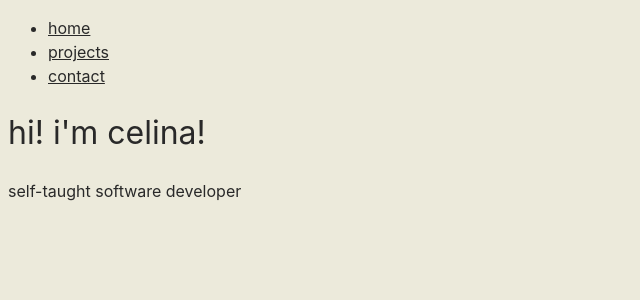
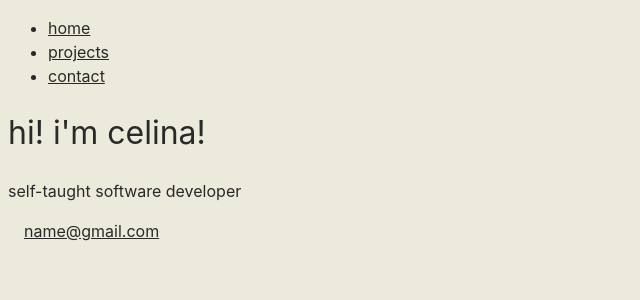
Before and after one commit to cel004/my-portfolio, a React (Vite) app in the folder portfolio-website/: page / in a window 1280 px wide. Shown: the top 300 px of the page, without its empty margins (0-640 px from the left). Built offline with nearby package versions, Linux system fonts and the light colour scheme.

Commit message:
Add email icon for contact

```diff
--- a/portfolio-website/src/Header.jsx
+++ b/portfolio-website/src/Header.jsx
@@ -1,3 +1,6 @@
+import { LineMdEmail } from './assets/iconEmail';
+
+
 function Header(){
 
     return(
@@ -11,7 +14,10 @@ function Header(){
             </nav>
             <h1>hi! i'm celina!</h1>
             <p>self-taught software developer</p>
-            <p></p>
+            <a href="mailto:name@gmail.com">
+                <LineMdEmail></LineMdEmail>
+                name@gmail.com
+            </a>
         </header>
     )
 }
--- a/portfolio-website/src/Website.jsx
+++ b/portfolio-website/src/Website.jsx
@@ -5,7 +5,7 @@ function Website() {
 
   return(
     <>
-    <Header></Header>
+    <Header />
 
     </>
 
--- /dev/null
+++ b/portfolio-website/src/assets/iconEmail.jsx
@@ -0,0 +1,10 @@
+import React from 'react';
+
+export function LineMdEmail(props) {
+	return (<svg xmlns="http://www.w3.org/2000/svg" width="1em" height="1em"
+        viewBox="0 0 24 24" {...props}><g fill="none" stroke="currentColor"
+        strokeLinecap="round" strokeLinejoin="round" strokeWidth={2}>
+            <path strokeDasharray={64} strokeDashoffset={64} d="M4 5h16c0.55 0 1 0.45 1 1v12c0 0.55 -0.45 1 -1 1h-16c-0.55 0 -1 -0.45 -1 -1v-12c0 -0.55 0.45 -1 1 -1Z">
+                <animate fill="freeze" attributeName="stroke-dashoffset" dur="0.6s" values="64;0"></animate></path><path strokeDasharray={24} strokeDashoffset={24} d="M3 6.5l9 5.5l9 -5.5">
+                    <animate fill="freeze" attributeName="stroke-dashoffset" begin="0.6s" dur="0.2s" values="24;0"></animate></path></g></svg>);
+}
--- a/portfolio-website/src/index.css
+++ b/portfolio-website/src/index.css
@@ -7,3 +7,7 @@
   color: rgb(41, 41, 41);
   background-color: #eceadb;
 }
+
+.email {
+  gap: 20px;
+}
```
